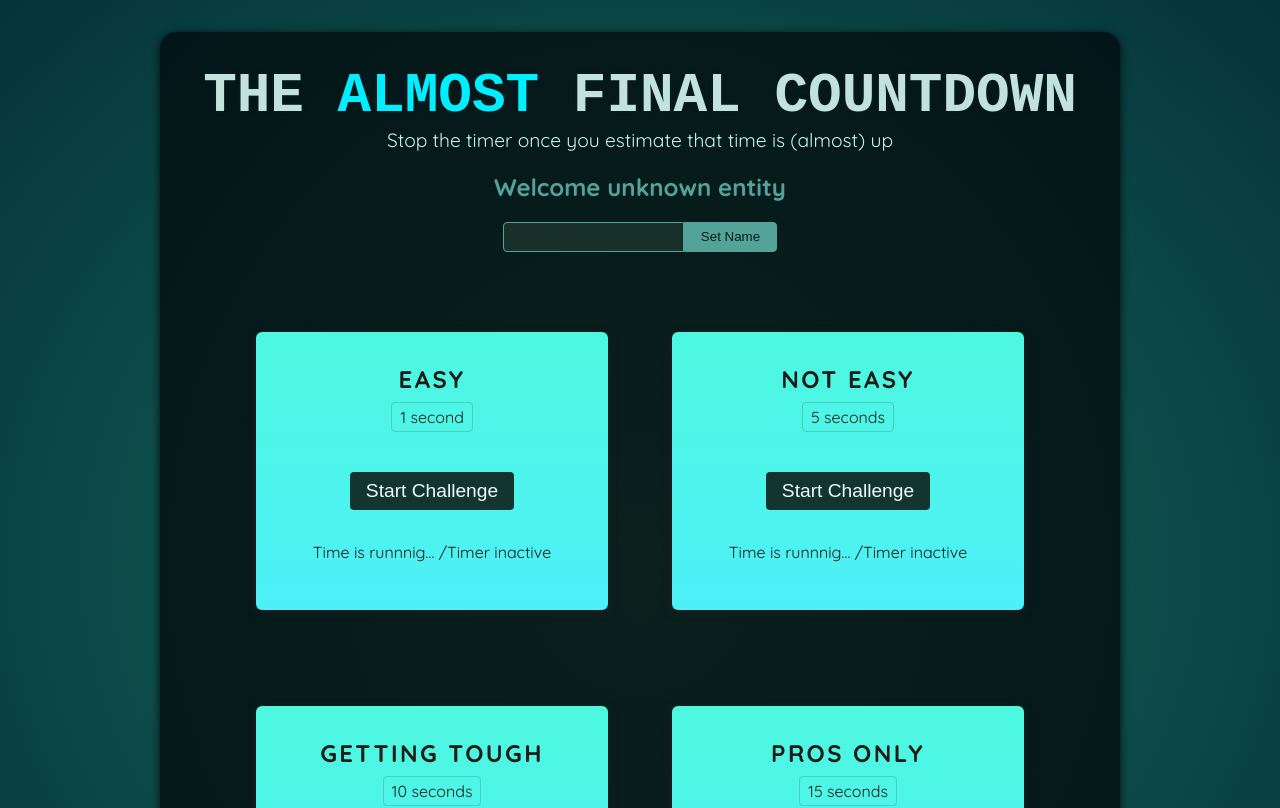
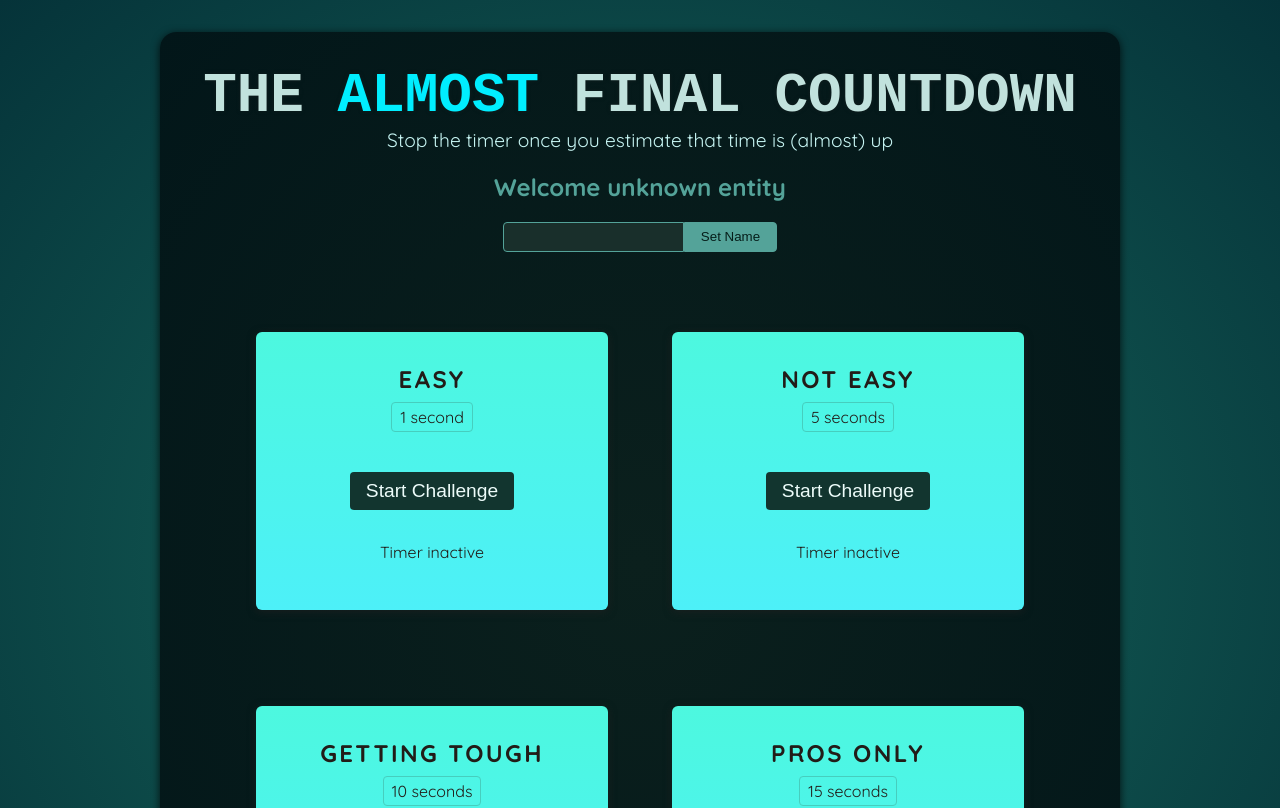
Before and after one commit to MuhammadArsalanShah/React-Guess-Time-Ref-Portals-Project, a React (Vite) app: page / in a window 1280 px wide. Shown: the top 808 px of the page. Built offline with nearby package versions, Linux system fonts and the light colour scheme; a web font is replaced by a local one.

Commit message:
Adding handle start function and set time out for timer to start running

```diff
--- a/src/components/TimerChallenge.jsx
+++ b/src/components/TimerChallenge.jsx
@@ -1,14 +1,32 @@
+import { useState } from "react";
+
 export default function TimerChallenge({ title, targetTime }) {
-  return <section className="challenge">
+  const [timerStarted, setTimerStarted] = useState(false);
+  const [timerExpired, setTimerExpired] = useState(false);
+
+  function handleStart() {
+    setTimeout(() => {
+      setTimerExpired(true);
+    }, targetTime * 1000);
+
+    setTimerStarted(true);
+  }
+
+  return (
+    <section className="challenge">
       <h2>{title}</h2>
+      {timerExpired && <p>You lost!</p>}
       <p className="challenge-time">
-      {targetTime} second{targetTime > 1 ? 's' : ''}
+        {targetTime} second{targetTime > 1 ? "s" : ""}
       </p>
       <p>
-      <button>Start Challenge</button>
+        <button onClick={handleStart}>
+          {timerStarted ? 'Stop' : "Start"} Challenge
+        </button>
       </p>
-    <p>
-      Time is runnnig... /Timer inactive
+      <p className={timerStarted ? 'active' : undefined}>
+        {timerStarted ? 'Timer is running...' : 'Timer inactive'}
       </p>
     </section>
+  );
 }
```
Lines whose indentation alone changed are shown as unchanged.
